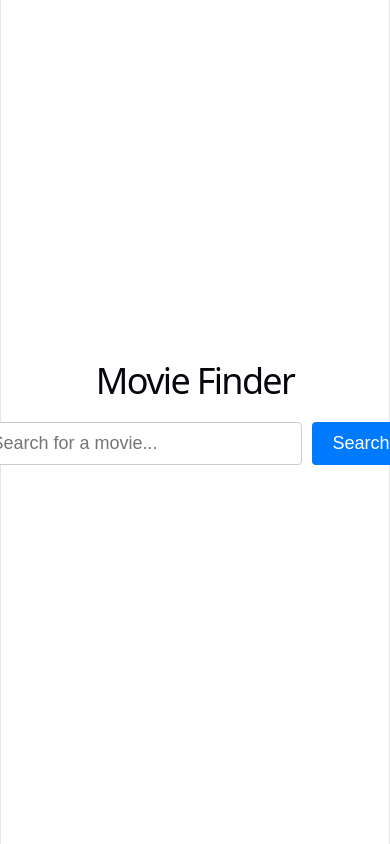
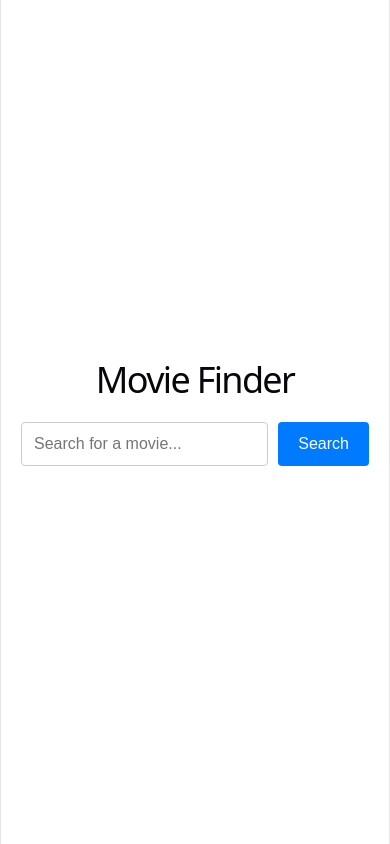
Before and after one commit to Manthan0678/Movie-Search-App, a React (Vite) app: page / in a window 390 px wide. Built offline with nearby package versions, Linux system fonts and the light colour scheme.

Commit message:
mobile version.

```diff
--- a/src/App.jsx
+++ b/src/App.jsx
@@ -2,32 +2,28 @@ import { useState } from 'react';
 import MovieCard from './MovieCard';
 
 const API_URL = `https://www.omdbapi.com/?apikey=${import.meta.env.VITE_OMDB_API_KEY}`;
+
 function App() {
   const [searchTerm, setSearchTerm] = useState('');
   const [movies, setMovies] = useState([]);
-
-  // 1. New state to hold error messages
   const [error, setError] = useState(null);
 
   const searchMovies = async (title) => {
     if (!title) return;
 
-    // Reset previous results and errors before starting a new search
     setMovies([]);
     setError(null);
 
     const response = await fetch(`${API_URL}&s=${title}`);
     const data = await response.json();
 
-    // 2. OMDb returns Response: "True" if it found movies, and "False" if it failed
     if (data.Response === "True") {
       setMovies(data.Search);
     } else {
-      setError(data.Error); // e.g., "Movie not found!"
+      setError(data.Error);
     }
   };
 
-  // 3. Shift the layout to the top if we have movies OR an error
   const hasSearched = movies.length > 0 || error !== null;
 
   return (
@@ -37,9 +33,10 @@ function App() {
       alignItems: hasSearched ? 'flex-start' : 'center',
       justifyContent: hasSearched ? 'flex-start' : 'center',
       minHeight: '100vh',
-      padding: '40px',
+      padding: '20px', // Reduced padding for better mobile view
       fontFamily: 'sans-serif',
-      boxSizing: 'border-box'
+      boxSizing: 'border-box',
+      width: '100%'
     }}>
 
       <div style={{
@@ -49,36 +46,64 @@ function App() {
         width: '100%',
         marginBottom: '30px'
       }}>
-        <h1>Movie Finder</h1>
+        <h1 style={{ textAlign: 'center' }}>Movie Finder</h1>
 
-        <div style={{ display: 'flex', marginTop: '10px' }}>
+        {/* Responsive Search Container */}
+        <div style={{
+          display: 'flex',
+          width: '100%',
+          maxWidth: '500px', // Prevents it from being too long on desktop
+          gap: '10px', // Adds space between input and button safely
+          marginTop: '10px'
+        }}>
           <input
             type="text"
             placeholder="Search for a movie..."
             value={searchTerm}
             onChange={(e) => setSearchTerm(e.target.value)}
             onKeyDown={(e) => e.key === 'Enter' && searchMovies(searchTerm)}
-            style={{ padding: '10px', fontSize: '18px', width: '300px', borderRadius: '4px', border: '1px solid #ccc' }}
+            style={{
+              flex: 1, // Tells the input to take up all remaining space securely
+              padding: '12px',
+              fontSize: '16px',
+              borderRadius: '4px',
+              border: '1px solid #ccc',
+              minWidth: 0 // Prevents the input from overflowing its container
+            }}
           />
           <button
             onClick={() => searchMovies(searchTerm)}
-            style={{ padding: '10px 20px', fontSize: '18px', marginLeft: '10px', cursor: 'pointer', borderRadius: '4px', border: 'none', backgroundColor: '#007BFF', color: 'white' }}
+            style={{
+              padding: '12px 20px',
+              fontSize: '16px',
+              cursor: 'pointer',
+              borderRadius: '4px',
+              border: 'none',
+              backgroundColor: '#007BFF',
+              color: 'white',
+              whiteSpace: 'nowrap' // Prevents the word "Search" from breaking onto two lines
+            }}
           >
             Search
           </button>
         </div>
       </div>
 
-      {/* 4. Display the error message in red if it exists */}
       {error && (
-        <div style={{ color: 'red', fontSize: '1.2rem', marginTop: '20px' }}>
+        <div style={{ color: 'red', fontSize: '1.2rem', marginTop: '20px', textAlign: 'center' }}>
           {error}
         </div>
       )}
 
-      {/* The Movie Grid */}
+      {/* The Movie Grid - added justifyContent center for better mobile wrapping */}
       {!error && hasSearched && (
-        <div style={{ display: 'flex', flexWrap: 'wrap', gap: '20px' }}>
+        <div style={{
+          display: 'flex',
+          flexWrap: 'wrap',
+          gap: '20px',
+          width: '100%',
+          justifyContent: 'center'
+        }}>
           {movies.map((movie) => (
             <MovieCard key={movie.imdbID} movie={movie} />
           ))}
```
